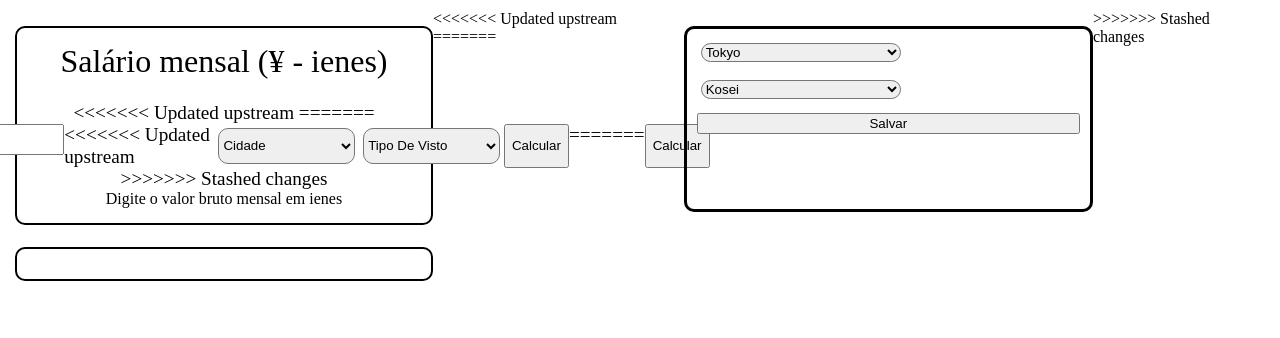
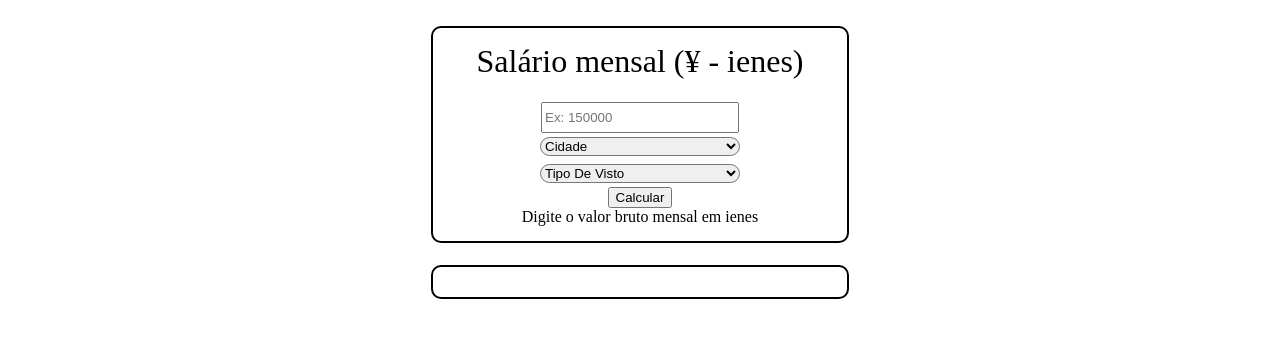
Before and after one commit to bodedogo/Kokutax, a Flask app: page / in a window 1280 px wide. Shown: the part 88-426 px from the top of the page. Run offline with Flask 3, Linux system fonts and the light colour scheme.

Commit message:
commit 009

```diff
--- a/app.py
+++ b/app.py
@@ -57,5 +57,5 @@ def calcular():
     )
 
 
-if __name__ == "_main_":
-    app.run(debug=True)
+
+app.run(debug=True)
--- a/templates/index.html
+++ b/templates/index.html
@@ -23,11 +23,7 @@
         <form method="POST" action="/calcular">
           <label for="salario">Salário mensal (¥ - ienes)</label>
           <br />
-<<<<<<< Updated upstream
 
-=======
-          <div id="submitInput">
->>>>>>> Stashed changes
             <input
               type="number"
               id="salario"
@@ -37,7 +33,6 @@
               min="0"
               step="1"
             />
-<<<<<<< Updated upstream
 
                     <select name="cidade">
             <option value="">Cidade</option>
@@ -53,10 +48,6 @@
         </select>
             <button type="submit">Calcular</button>
 
-=======
-            <button type="submit">Calcular</button>
-          </div>
->>>>>>> Stashed changes
 
           <small>Digite o valor bruto mensal em ienes</small>
         </form>
@@ -90,26 +81,7 @@
         </div>
       </section>
 
-<<<<<<< Updated upstream
 
-=======
-      <section class="userConfigSect">
-
-        <select name="cidade">
-            <option value="tokyo">Tokyo</option>
-            <option value="osaka">Osaka</option>
-            <option value="kyoto">Kyoto</option>
-        </select>
-
-        <select name="visto">
-            <option value="kosei">Kosei</option>
-            <option value="freelancer">Freelancer</option>
-
-
-        </select>
-        <button id="saveUserBtn">Salvar</button>
-      </section>
->>>>>>> Stashed changes
     </main>
   </body>
 </html>
```
